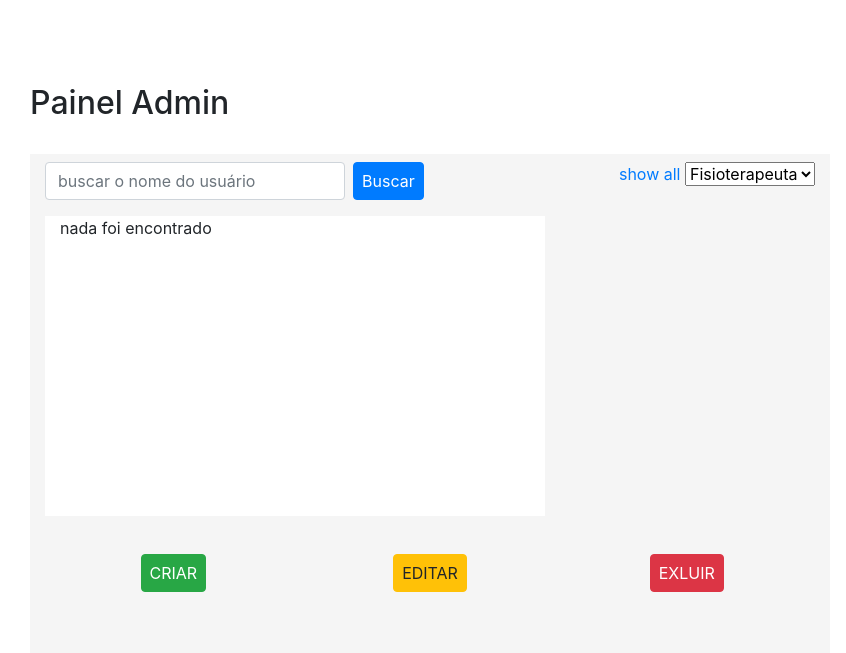
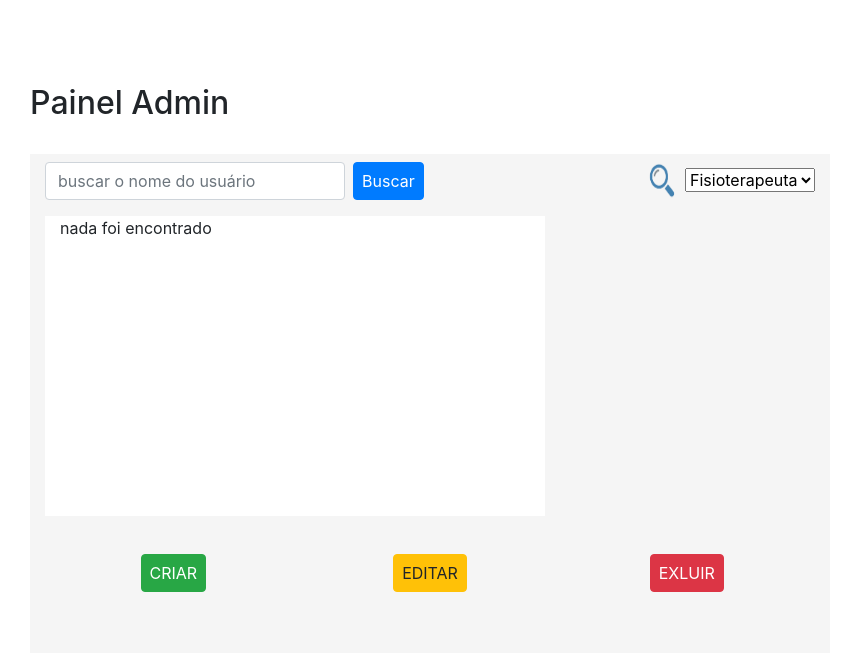
Before and after one commit to yuri1709/Fisioterapia, a PHP site: page /admCRUD.php in a window 1280 px wide. Shown: the part 116-769 px from the top of the page, without its empty margins (55-901 px from the left). Run offline with PHP 8.4, Linux system fonts and the light colour scheme; a user stored in the database is signed in; data comes from the database, SQL or seed files in the repository; data that the repository does not hold is empty.

Commit message:
add seach icon in painel admin

```diff
--- a/admCRUD.php
+++ b/admCRUD.php
@@ -36,7 +36,7 @@
             <button type="submit" class="btn btn-primary mx-2 px-2">Buscar</button>
 
             <div class="form-group perfil">
-            <a href="showAllUsuarioGeral.php">show all</a>
+            <a href="showAllUsuarioGeral.php"><img src="img/admPainel/lupa.png" alt="" width="38px" height="38px"></a>
             <select class="form-select form-select-lg mb-3" aria-label=".form-select-lg example">
             <option value="medico">Fisioterapeuta</option>
             <option value="paciente">Paciente</option>
```
Also changed, not shown: img/admPainel/lupa.png (added).
